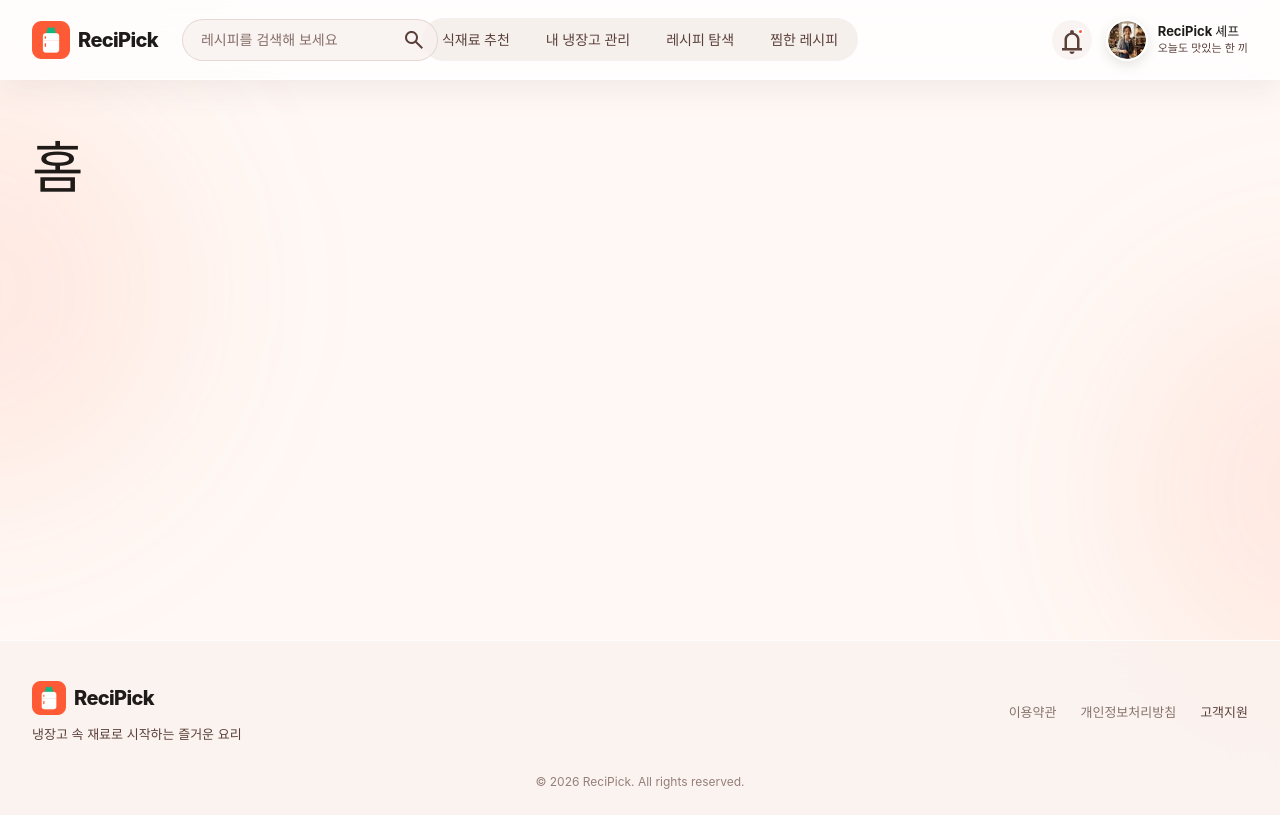
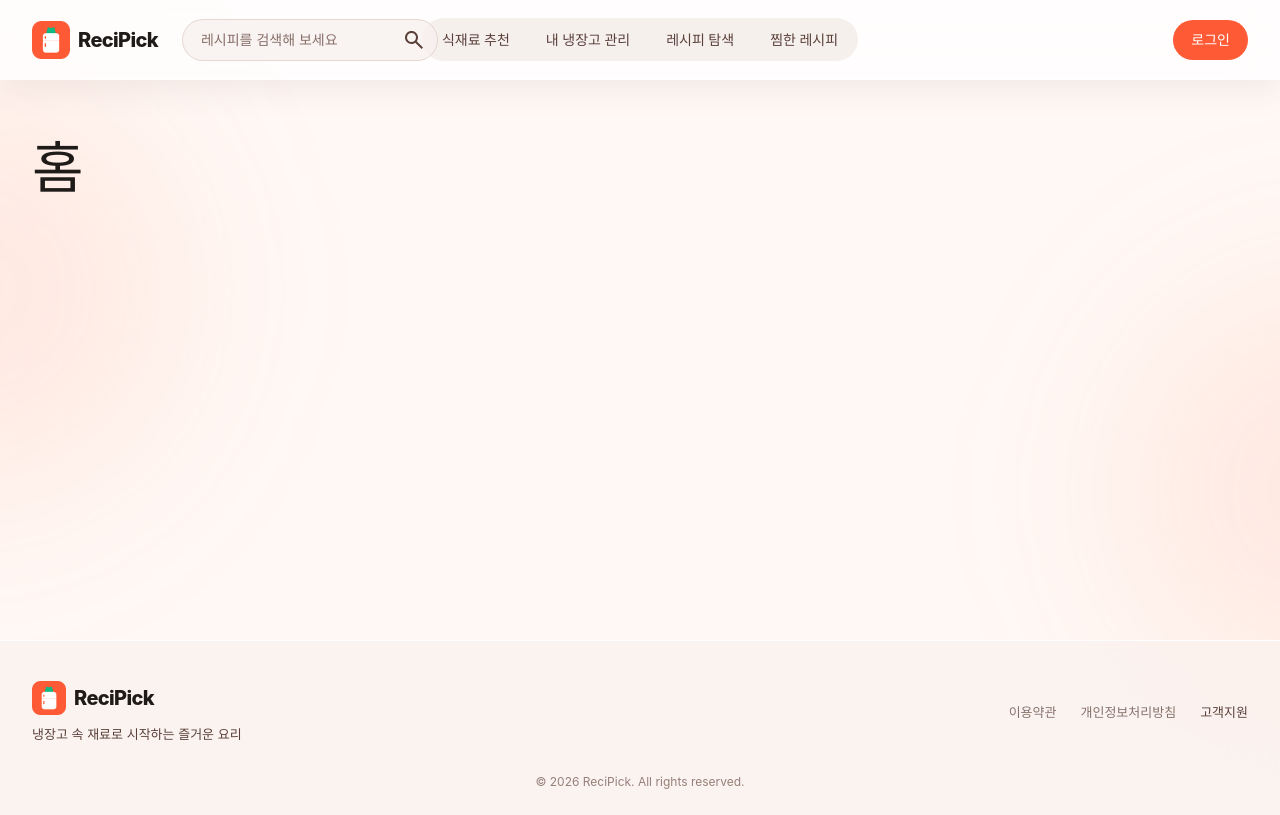
Before and after one commit to kite-pp/ReciPick, a React (Vite) app: page / in a window 1280 px wide. Built offline with nearby package versions, Linux system fonts and the light colour scheme.

Commit message:
feat: Header에 로그인 상태별 표시, 로그아웃 추가

```diff
--- a/src/components/common/Header.jsx
+++ b/src/components/common/Header.jsx
@@ -1,16 +1,44 @@
 import { useState } from 'react';
-import { Link, NavLink, useNavigate } from 'react-router-dom';
+import { Link, NavLink, useLocation, useNavigate } from 'react-router-dom';
 
 import bellIcon from '../../assets/common/bell.svg';
 import brandLogo from '../../assets/common/brand-logo.png';
 import profileAvatar from '../../assets/common/profile-avatar.png';
 import searchIcon from '../../assets/common/search.svg';
 import { PRIMARY_NAVIGATION_ITEMS, ROUTES } from '../../constants/routes.js';
+import { useAuth } from '../../contexts/useAuth.js';
 import styles from './Layout.module.css';
 
 function Header() {
   const [searchTerm, setSearchTerm] = useState('');
   const navigate = useNavigate();
+  const location = useLocation();
+  const { user, isLoggedIn, isLoading, logout } = useAuth();
+
+  // 헤더에 보여줄 이름 (닉네임 없으면 이메일 앞부분)
+  let userName = '';
+  if (user) {
+    if (user.user_metadata && user.user_metadata.nickname) {
+      userName = user.user_metadata.nickname;
+    } else {
+      userName = user.email.split('@')[0];
+    }
+  }
+
+  // 로그인 후에 지금 보던 페이지로 돌아오도록 현재 주소를 같이 넘김
+  let loginState = undefined;
+  if (location.pathname !== ROUTES.login && location.pathname !== ROUTES.signUp) {
+    loginState = { from: location.pathname + location.search };
+  }
+
+  const handleLogout = async () => {
+    // 보호된 페이지(마이페이지 등)에서 로그아웃하면 ProtectedRoute가 로그인 화면으로 보내줌
+    try {
+      await logout();
+    } catch (error) {
+      alert(error.message);
+    }
+  };
 
   const handleSearch = (event) => {
     event.preventDefault();
@@ -64,17 +92,39 @@ function Header() {
           </nav>
 
           <div className={styles['site-header__actions']}>
-            <button className={styles['notification-button']} type="button" aria-label="알림 확인">
+            {/* 로그인 상태 확인 중 */}
+            {isLoading && <div className={styles['auth-placeholder']} aria-hidden="true"></div>}
+
+            {/* 로그인 안 했을 때 */}
+            {!isLoading && !isLoggedIn && (
+              <Link className={styles['login-link']} to={ROUTES.login} state={loginState}>
+                로그인
+              </Link>
+            )}
+
+            {/* 로그인 했을 때 */}
+            {!isLoading && isLoggedIn && (
+              <>
+                <button
+                  className={styles['notification-button']}
+                  type="button"
+                  aria-label="알림 확인"
+                >
                   <img src={bellIcon} alt="" />
                   <span className={styles['notification-button__dot']} aria-hidden="true" />
                 </button>
                 <Link className={styles.profile} to={ROUTES.myPage} aria-label="마이페이지">
                   <img className={styles['profile__avatar']} src={profileAvatar} alt="" />
                   <div className={styles['profile__copy']}>
-                <strong>ReciPick 셰프</strong>
+                    <strong>{userName}</strong>
                     <span>오늘도 맛있는 한 끼</span>
                   </div>
                 </Link>
+                <button className={styles['logout-button']} type="button" onClick={handleLogout}>
+                  로그아웃
+                </button>
+              </>
+            )}
           </div>
         </div>
       </header>
--- a/src/components/common/Layout.module.css
+++ b/src/components/common/Layout.module.css
@@ -291,6 +291,45 @@
   white-space: nowrap;
 }
 
+.login-link {
+  display: inline-flex;
+  align-items: center;
+  height: 40px;
+  padding: 0 18px;
+  border-radius: 999px;
+  background: var(--color-primary);
+  color: #fff;
+  font-size: 14px;
+  font-weight: 700;
+  text-decoration: none;
+  white-space: nowrap;
+}
+
+.login-link:hover {
+  opacity: 0.85;
+}
+
+.logout-button {
+  padding: 8px 4px;
+  border: 0;
+  background: transparent;
+  color: var(--color-muted);
+  font-size: 13px;
+  white-space: nowrap;
+  cursor: pointer;
+}
+
+.logout-button:hover {
+  color: var(--color-text);
+  text-decoration: underline;
+}
+
+/* 로그인 상태 확인 중일 때 자리 잡아두기 */
+.auth-placeholder {
+  width: 120px;
+  height: 42px;
+}
+
 .mobile-nav {
   display: none;
 }
```
Lines whose indentation alone changed are shown as unchanged.
